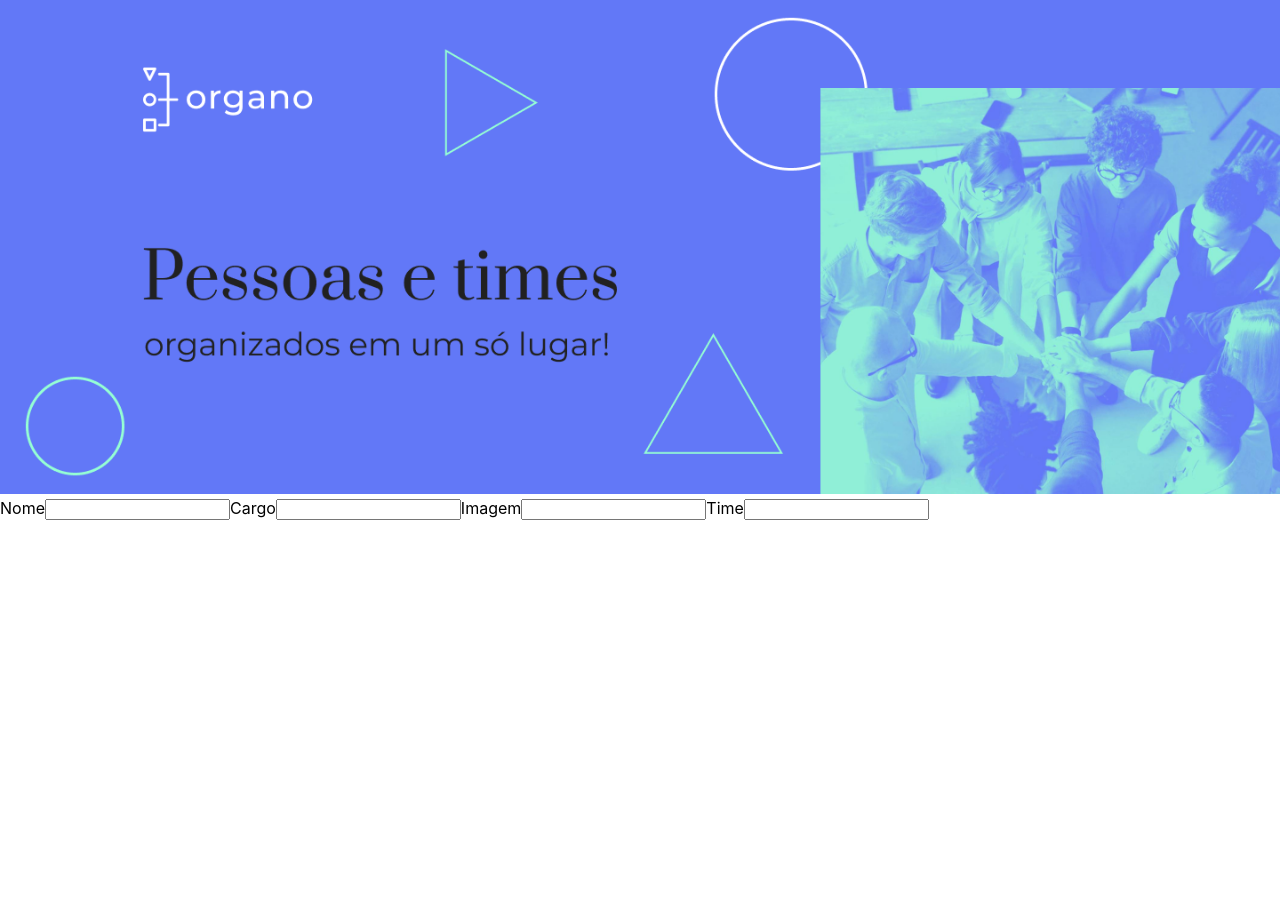
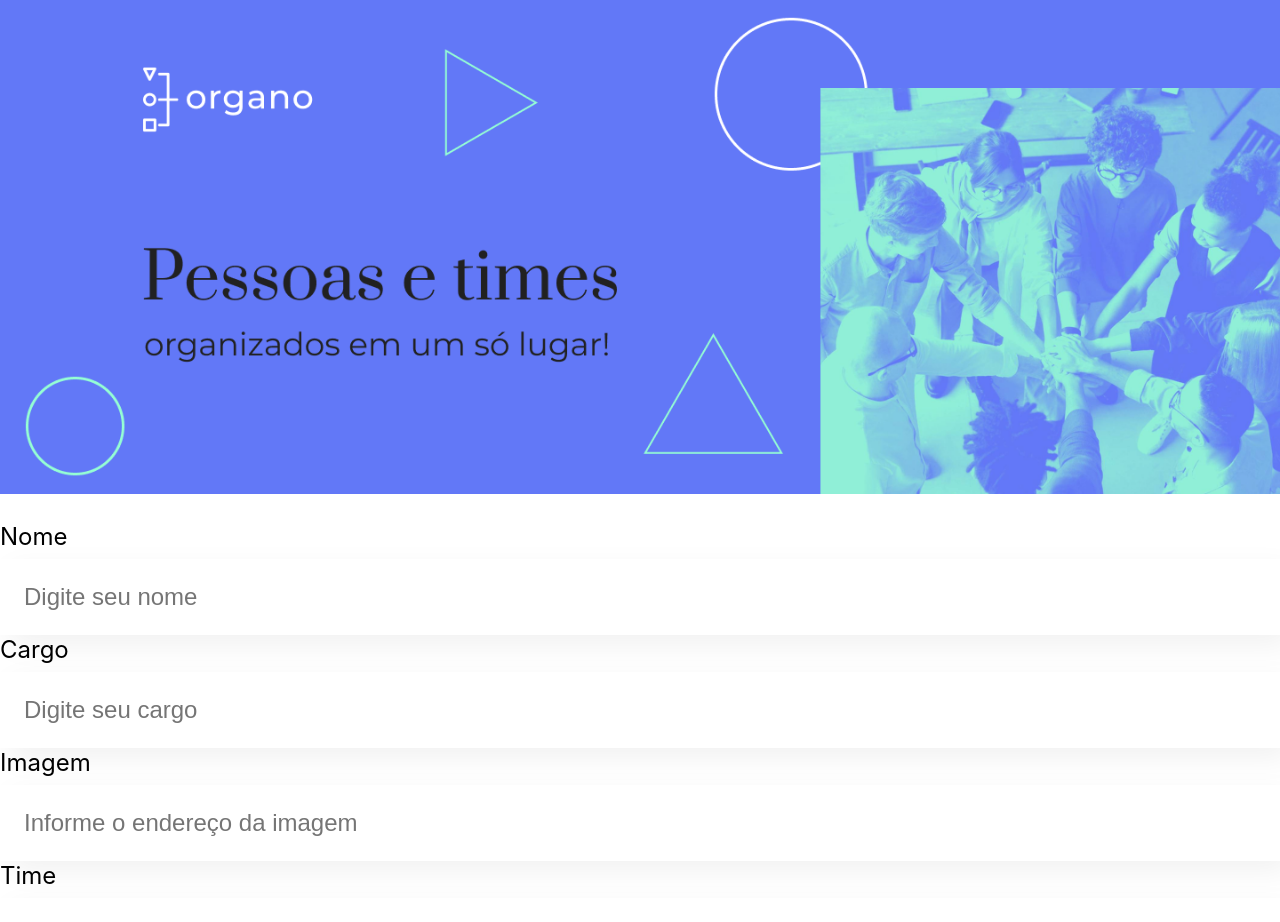
Before and after one commit to FelipeEmilio/Projeto-Organo---Alura, a React (Create React App) app: page / in a window 1280 px wide. Shown: the top 922 px of the page. Before the commit the page ends 800 px from the top, so only its background shows below. Built offline with nearby package versions, Linux system fonts and the light colour scheme.

Commit message:
Campo de Texto

```diff
--- a/src/App.js
+++ b/src/App.js
@@ -2,12 +2,14 @@ import Banner from './componentes/Banner/index';
 import CampoTexto from './componentes/CampoText/index';
 
 function App() {
+
   return (
     <div className="App">
       <Banner />
       <CampoTexto />
     </div>
   );
+
 }
 
 export default App;
--- a/src/componentes/CampoText/CampoText.css
+++ b/src/componentes/CampoText/CampoText.css
@@ -0,0 +1,19 @@
+.campo-texto {
+    margin: 24px 0;
+}
+
+.campo-texto label {
+    display: block;
+    margin-bottom: 8px;
+    font-size: 24px;
+}
+
+.campo-texto input {
+    background-color: #fff;
+    box-shadow: 10px 10px 30px rgba(0, 0, 0, 0.06);
+    width: 100%;
+    border: none;
+    font-size: 24px;
+    padding: 24px;
+    box-sizing: border-box;
+}
--- a/src/componentes/CampoText/CampoText.js
+++ b/src/componentes/CampoText/CampoText.js
@@ -1,15 +1,17 @@
+import './CampoText.css'
+
 export const CampoTexto = () => {
 
     return (
-        <div>
+        <div className="campo-texto">
             <label>Nome</label>
-            <input />
+            <input placeholder='Digite seu nome'/>
 
             <label>Cargo</label>
-            <input />
+            <input placeholder='Digite seu cargo'/>
 
             <label>Imagem</label>
-            <input />
+            <input placeholder='Informe o endereço da imagem'/>
 
             <label>Time</label>
             <input />
```
